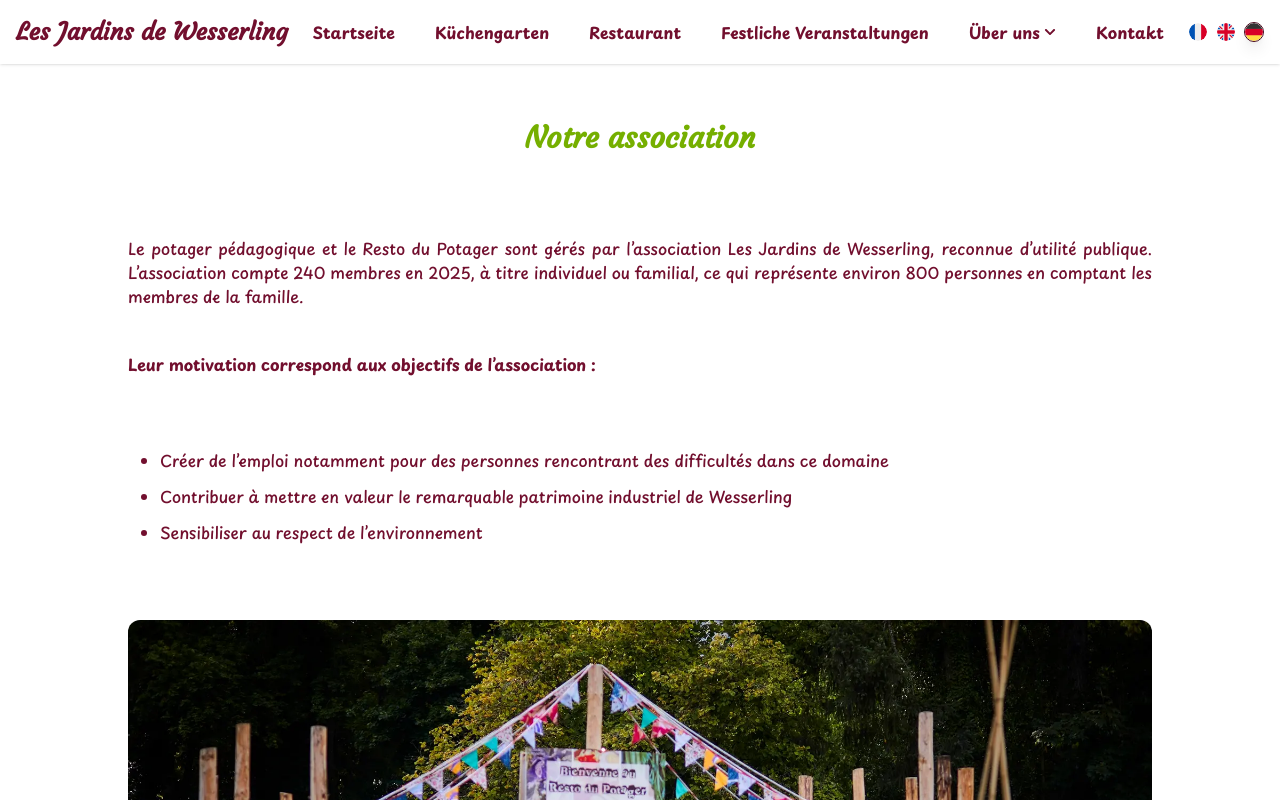
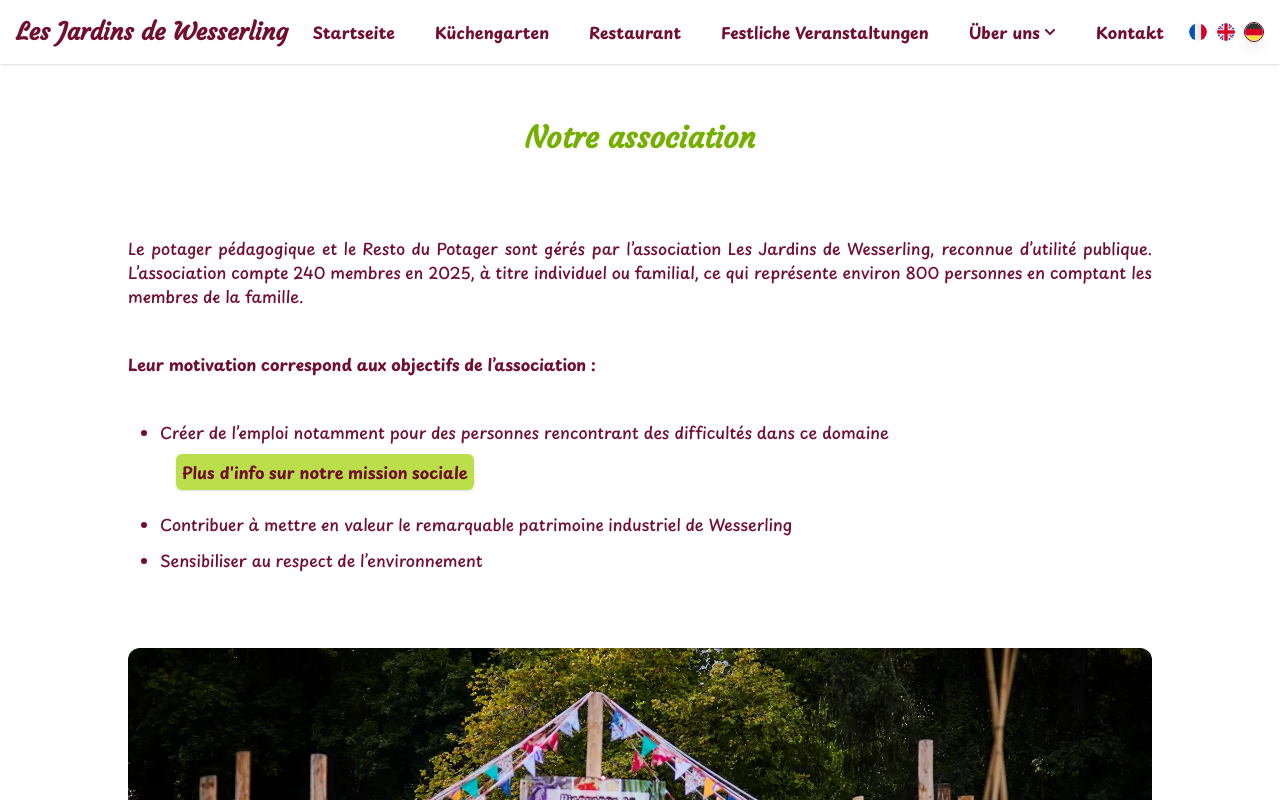
Before and after one commit to Annadesbois/les-jardins-de-wesserling, a Next.js app: page /de/about/association in a window 1280 px wide. Shown: the top 800 px of the page. Built offline with nearby package versions, Linux system fonts and the light colour scheme.

Commit message:
add link to mission

```diff
--- a/app/[locale]/about/association/page.tsx
+++ b/app/[locale]/about/association/page.tsx
@@ -110,6 +110,14 @@ const AssociationPage = () => {
           <li>
             Créer de l’emploi notamment pour des personnes rencontrant des
             difficultés dans ce domaine
+            <p className="p-4">
+              <Link
+                href="/$locale/about/mission"
+                className="bg-accent p-1.5 rounded-md shadow-sm hover:bg-primary/90 hover:text-white text-primary font-bold"
+              >
+                Plus d'info sur notre mission sociale
+              </Link>
+            </p>
           </li>
           <li>
             Contribuer à mettre en valeur le remarquable patrimoine industriel
--- a/app/globals.css
+++ b/app/globals.css
@@ -57,7 +57,7 @@ main h3 {
 }
 
 main ul {
-  @apply list-disc pl-8 md:pt-12 pt-5 pb-5 space-y-3;
+  @apply list-disc pl-8 pt-5 pb-5 space-y-3;
 }
 
 .page-layout {
```
